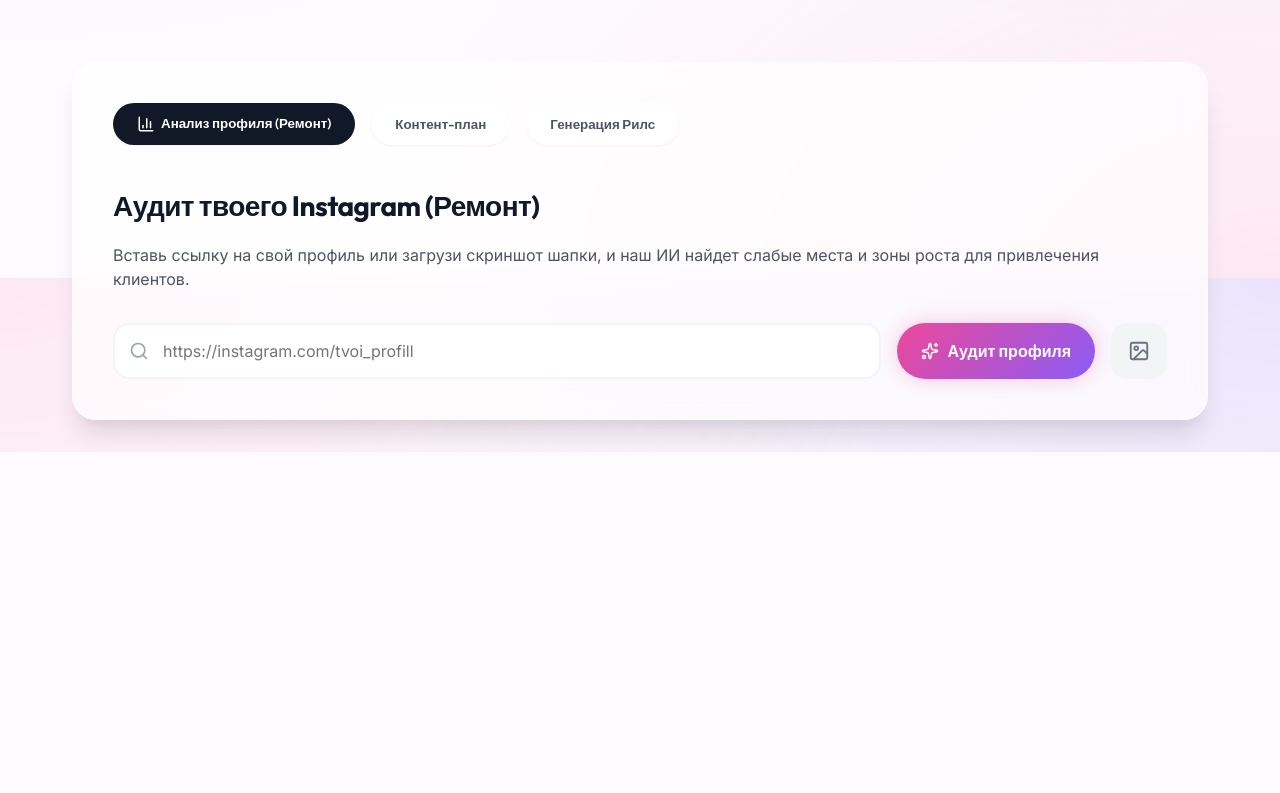
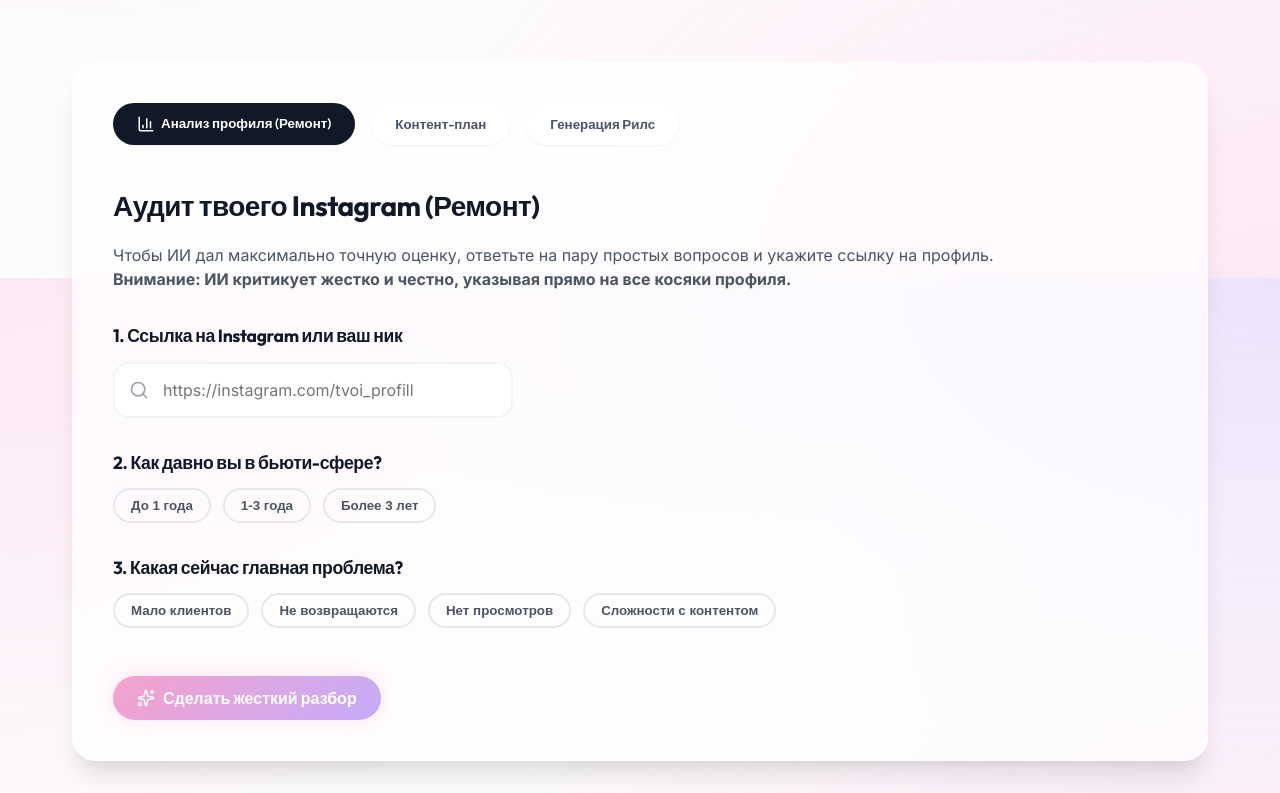
Before and after one commit to dehhaa13-collab/1234567, a React (Vite) app: page / in a window 1280 px wide. Shown: the part 522-1315 px from the top of the page. Before the commit the page ends 974 px from the top, so only its background shows below. Built offline with nearby package versions, Linux system fonts and the light colour scheme.

Commit message:
Добавлен опросник и жесткий ИИ разбор

```diff
--- a/src/components/AnalysisTab.tsx
+++ b/src/components/AnalysisTab.tsx
@@ -1,43 +1,58 @@
 import { useState } from 'react';
-import { motion } from 'framer-motion';
-import { Search, Image as ImageIcon, Sparkles, CheckCircle } from 'lucide-react';
+import { motion, AnimatePresence } from 'framer-motion';
+import { Search, Sparkles, CheckCircle, AlertTriangle } from 'lucide-react';
+
+// Жесткие и честные ответы ИИ
+const aiResults = {
+  avatar: "Очень слабо. Лицо не рассмотреть, задний фон отвлекает. Как клиент должен довериться вашей экспертности, если вы прячетесь за мыльной фотографией?",
+  bio: "Сплошная вода. Фразы 'Красота спасет мир' и 'Делаю с любовью' больше не продают. Нет уникального торгового предложения (УТП) и непонятно, как именно к вам записаться.",
+  visuals: "Ощущение хаоса. Фотографии при разном свете: где-то желтушно, где-то пересвет. Нет единого стиля, лента просто не цепляет глаз богатого клиента.",
+  colorType: "Отсутствует. Вы не определились с фирменными цветами профиля. Лента выглядит как винегрет из случайных снимков.",
+  reels: "Хуков (крючков внимания) нет. Скучный показ процесса под неактуальную музыку. Зритель свайпает ваше видео уже на 2-й секунде. Нужно срочно писать цепляющие заголовки на обложках!"
+};
 
 export const AnalysisTab = () => {
+  const [step, setStep] = useState<'form' | 'analyzing' | 'results'>('form');
   const [url, setUrl] = useState('');
-  const [isAnalyzing, setIsAnalyzing] = useState(false);
-  // eslint-disable-next-line @typescript-eslint/no-explicit-any
-  const [results, setResults] = useState<any>(null);
+  const [experience, setExperience] = useState('');
+  const [problem, setProblem] = useState('');
 
-  const handleAnalyze = () => {
-    if (!url) return;
-    setIsAnalyzing(true);
-    setResults(null);
+  const handleStartAnalysis = () => {
+    if (!url || !experience || !problem) return;
+    setStep('analyzing');
 
-    // Симуляция работы ИИ
+    // Имитация задержки загрузки
     setTimeout(() => {
-      setIsAnalyzing(false);
-      setResults({
-        avatar: "Хорошая, портретная аватарка, но не хватает контраста. Рекомендуется использовать однотонный фон, чтобы лицо выделялось.",
-        bio: "Описание четкое, но нет призыва к действию (CTA) и оффера. Клиенту непонятно, как именно к вам записаться.",
-        visuals: "Теплые пастельные тона (розовый, бежевый). Отлично подходит для бьюти-сферы и создает доверительную атмосферу.",
-        colorType: "Весенне-летняя палитра. Преобладает светлый нежный тон.",
-        reels: "Тематика рилсов отличная ('до/после', процесс работы), но не хватает хуков (заголовков) на обложках. Зритель не понимает о чем видео до его просмотра."
-      });
-    }, 2500);
+      setStep('results');
+    }, 3500);
   };
 
   return (
+    <div style={{ position: 'relative' }}>
+      <h2 style={{ marginBottom: '1rem', fontSize: '1.75rem' }}>Аудит твоего Instagram (Ремонт)</h2>
+
+      <AnimatePresence mode="wait">
+
+        {/* Шаг 1: Опросник перед анализом */}
+        {step === 'form' && (
           <motion.div
+            key="form"
             initial={{ opacity: 0, x: -10 }}
             animate={{ opacity: 1, x: 0 }}
             exit={{ opacity: 0, x: 10 }}
             transition={{ duration: 0.3 }}
           >
-      <h2 style={{ marginBottom: '1rem', fontSize: '1.75rem' }}>Аудит твоего Instagram (Ремонт)</h2>
-      <p style={{ marginBottom: '2rem', color: 'var(--text-main)' }}>Вставь ссылку на свой профиль или загрузи скриншот шапки, и наш ИИ найдет слабые места и зоны роста для привлечения клиентов.</p>
+            <p style={{ marginBottom: '2rem', color: 'var(--text-main)' }}>
+              Чтобы ИИ дал максимально точную оценку, ответьте на пару простых вопросов и укажите ссылку на профиль. <br/>
+              <b>Внимание: ИИ критикует жестко и честно, указывая прямо на все косяки профиля.</b>
+            </p>
 
-      <div style={{ display: 'flex', gap: '1rem', flexWrap: 'wrap' }}>
-        <div style={{ flex: '1 1 300px', position: 'relative' }}>
+            <div style={{ display: 'flex', flexDirection: 'column', gap: '2rem' }}>
+
+              {/* Ник/Ссылка */}
+              <div>
+                <h4 style={{ marginBottom: '0.75rem', fontSize: '1.1rem', color: '#111827' }}>1. Ссылка на Instagram или ваш ник</h4>
+                <div style={{ position: 'relative', maxWidth: '400px' }}>
                   <Search size={20} color="#9ca3af" style={{ position: 'absolute', left: '1rem', top: '50%', transform: 'translateY(-50%)' }} />
                   <input
                     type="text"
@@ -48,61 +63,134 @@
                     onChange={(e) => setUrl(e.target.value)}
                   />
                 </div>
-        <button className="btn-primary" onClick={handleAnalyze} disabled={isAnalyzing}>
-          {isAnalyzing ? 'Анализируем...' : <>
-            <Sparkles size={18} /> Аудит профиля
-          </>}
+              </div>
+
+              {/* Опыт */}
+              <div>
+                <h4 style={{ marginBottom: '0.75rem', fontSize: '1.1rem', color: '#111827' }}>2. Как давно вы в бьюти-сфере?</h4>
+                <div style={{ display: 'flex', gap: '0.75rem', flexWrap: 'wrap' }}>
+                  {['До 1 года', '1-3 года', 'Более 3 лет'].map(opt => (
+                    <button
+                      key={opt}
+                      onClick={() => setExperience(opt)}
+                      style={{
+                        padding: '0.5rem 1rem',
+                        borderRadius: '99px',
+                        border: experience === opt ? '2px solid #ec4899' : '2px solid #e5e7eb',
+                        background: experience === opt ? '#fdf2f8' : 'transparent',
+                        color: experience === opt ? '#db2777' : '#4b5563',
+                        fontWeight: 600,
+                        cursor: 'pointer',
+                        transition: 'all 0.2s'
+                      }}
+                    >
+                      {opt}
                     </button>
-        <div
-          title="Загрузить скриншот"
-          style={{ display: 'flex', alignItems: 'center', justifyContent: 'center', width: '56px', height: '56px', borderRadius: '16px', background: '#f3f4f6', cursor: 'pointer', transition: 'all 0.3s ease' }}
-          onMouseOver={(e) => e.currentTarget.style.background = '#e5e7eb'}
-          onMouseOut={(e) => e.currentTarget.style.background = '#f3f4f6'}
-        >
-          <ImageIcon size={22} color="#6b7280" />
+                  ))}
                 </div>
               </div>
 
-      {isAnalyzing && (
+              {/* Проблема */}
+              <div>
+                <h4 style={{ marginBottom: '0.75rem', fontSize: '1.1rem', color: '#111827' }}>3. Какая сейчас главная проблема?</h4>
+                <div style={{ display: 'flex', gap: '0.75rem', flexWrap: 'wrap' }}>
+                  {['Мало клиентов', 'Не возвращаются', 'Нет просмотров', 'Сложности с контентом'].map(opt => (
+                    <button
+                      key={opt}
+                      onClick={() => setProblem(opt)}
+                      style={{
+                        padding: '0.5rem 1rem',
+                        borderRadius: '99px',
+                        border: problem === opt ? '2px solid #8b5cf6' : '2px solid #e5e7eb',
+                        background: problem === opt ? '#f5f3ff' : 'transparent',
+                        color: problem === opt ? '#7c3aed' : '#4b5563',
+                        fontWeight: 600,
+                        cursor: 'pointer',
+                        transition: 'all 0.2s'
+                      }}
+                    >
+                      {opt}
+                    </button>
+                  ))}
+                </div>
+              </div>
+
+              <div style={{ marginTop: '1rem' }}>
+                <button
+                  className="btn-primary"
+                  onClick={handleStartAnalysis}
+                  disabled={!url || !experience || !problem}
+                  style={{ opacity: (!url || !experience || !problem) ? 0.5 : 1 }}
+                >
+                  <Sparkles size={18} /> Сделать жесткий разбор
+                </button>
+              </div>
+
+            </div>
+          </motion.div>
+        )}
+
+        {/* Шаг 2: Имитация анализа ИИ */}
+        {step === 'analyzing' && (
           <motion.div
-          initial={{ opacity: 0 }} animate={{ opacity: 1 }}
-          style={{ marginTop: '3rem', textAlign: 'center', padding: '3rem 0' }}
+            key="analyzing"
+            initial={{ opacity: 0 }}
+            animate={{ opacity: 1 }}
+            exit={{ opacity: 0 }}
+            style={{ textAlign: 'center', padding: '4rem 0' }}
           >
-          <div style={{ width: '48px', height: '48px', border: '4px solid #fdf2f8', borderTop: '4px solid #ec4899', borderRadius: '50%', margin: '0 auto', animation: 'spin 1s linear infinite' }} />
-          <p style={{ marginTop: '1rem', color: 'var(--primary)', fontWeight: 600, fontSize: '1.1rem' }}>ИИ сканирует твой визуал и шапку...</p>
+            <div style={{ width: '56px', height: '56px', border: '4px solid #fdf2f8', borderTop: '4px solid #ec4899', borderRadius: '50%', margin: '0 auto', animation: 'spin 1s linear infinite' }} />
+            <p style={{ marginTop: '1.5rem', color: 'var(--text-heading)', fontWeight: 600, fontSize: '1.25rem' }}>ИИ сканирует твой профиль...</p>
+            <p style={{ color: '#db2777', marginTop: '0.5rem' }}>Анализируем УТП, актуальность визуалов и хуки.</p>
             <style>{`@keyframes spin { 0% { transform: rotate(0deg); } 100% { transform: rotate(360deg); } }`}</style>
           </motion.div>
         )}
 
-      {results && !isAnalyzing && (
+        {/* Шаг 3: Честные Результаты */}
+        {step === 'results' && (
           <motion.div
-          initial={{ opacity: 0, y: 20 }} animate={{ opacity: 1, y: 0 }}
-          style={{ marginTop: '3rem' }}
+            key="results"
+            initial={{ opacity: 0, y: 20 }}
+            animate={{ opacity: 1, y: 0 }}
+            style={{ marginTop: '1rem' }}
           >
-          <h3 style={{ fontSize: '1.5rem', marginBottom: '1.5rem', color: '#111827' }}>План «ремонта» профиля</h3>
+            <div style={{ display: 'flex', alignItems: 'center', gap: '0.75rem', marginBottom: '1.5rem', background: '#fef2f2', padding: '1rem', borderRadius: '12px', border: '1px solid #fecaca' }}>
+              <AlertTriangle color="#ef4444" size={24} />
+              <p style={{ color: '#991b1b', fontSize: '0.95rem' }}>
+                <strong>Без обид, только факты.</strong> Чтобы начать получать клиентов, профиль нужно почистить. В текущем виде он не продает.
+              </p>
+            </div>
 
             <div style={{ display: 'grid', gridTemplateColumns: 'repeat(auto-fit, minmax(300px, 1fr))', gap: '1.25rem' }}>
-            <div className="result-card">
-              <h4 style={{ display: 'flex', alignItems: 'center', gap: '8px', marginBottom: '0.75rem', color: '#111827' }}><CheckCircle size={20} color="#ec4899" /> Аватарка</h4>
-              <p style={{ color: '#4b5563', fontSize: '1rem', lineHeight: '1.6' }}>{results.avatar}</p>
+
+              <div className="result-card" style={{ borderLeftColor: '#ef4444' }}>
+                <h4 style={{ display: 'flex', alignItems: 'center', gap: '8px', marginBottom: '0.75rem', color: '#111827' }}><CheckCircle size={20} color="#ef4444" /> Аватарка</h4>
+                <p style={{ color: '#4b5563', fontSize: '1rem', lineHeight: '1.6' }}>{aiResults.avatar}</p>
               </div>
 
-            <div className="result-card">
-              <h4 style={{ display: 'flex', alignItems: 'center', gap: '8px', marginBottom: '0.75rem', color: '#111827' }}><CheckCircle size={20} color="#ec4899" /> Шапка профиля и Био</h4>
-              <p style={{ color: '#4b5563', fontSize: '1rem', lineHeight: '1.6' }}>{results.bio}</p>
+              <div className="result-card" style={{ borderLeftColor: '#ef4444' }}>
+                <h4 style={{ display: 'flex', alignItems: 'center', gap: '8px', marginBottom: '0.75rem', color: '#111827' }}><CheckCircle size={20} color="#ef4444" /> Шапка профиля и Био</h4>
+                <p style={{ color: '#4b5563', fontSize: '1rem', lineHeight: '1.6' }}>{aiResults.bio}</p>
               </div>
 
-            <div className="result-card" style={{ gridColumn: '1 / -1' }}>
-              <h4 style={{ display: 'flex', alignItems: 'center', gap: '8px', marginBottom: '0.75rem', color: '#111827' }}><CheckCircle size={20} color="#ec4899" /> Визуал и Reels</h4>
+              <div className="result-card" style={{ gridColumn: '1 / -1', borderLeftColor: '#ef4444' }}>
+                <h4 style={{ display: 'flex', alignItems: 'center', gap: '8px', marginBottom: '0.75rem', color: '#111827' }}><CheckCircle size={20} color="#ef4444" /> Визуал и Reels</h4>
                 <div style={{ background: '#fdf2f8', padding: '1.25rem', borderRadius: '12px', marginTop: '1rem' }}>
-                <p style={{ marginBottom: '0.75rem' }}><strong style={{ color: '#db2777' }}>Цветотип:</strong> <span style={{ color: '#374151' }}>{results.colorType}</span></p>
-                <p style={{ marginBottom: '0.75rem' }}><strong style={{ color: '#db2777' }}>Общий визуал:</strong> <span style={{ color: '#374151' }}>{results.visuals}</span></p>
-                <p><strong style={{ color: '#db2777' }}>Рилсы:</strong> <span style={{ color: '#374151' }}>{results.reels}</span></p>
+                  <p style={{ marginBottom: '0.75rem' }}><strong style={{ color: '#db2777' }}>Общий визуал:</strong> <span style={{ color: '#374151' }}>{aiResults.visuals}</span></p>
+                  <p style={{ marginBottom: '0.75rem' }}><strong style={{ color: '#db2777' }}>Цветотип:</strong> <span style={{ color: '#374151' }}>{aiResults.colorType}</span></p>
+                  <p><strong style={{ color: '#db2777' }}>Оценка Рилсов:</strong> <span style={{ color: '#374151' }}>{aiResults.reels}</span></p>
                 </div>
               </div>
             </div>
+
+            {/* Кнопка сброса */}
+            <button onClick={() => setStep('form')} style={{ marginTop: '2rem', padding: '0.75rem 1.5rem', cursor: 'pointer', background: 'transparent', border: '1px solid #111827', borderRadius: '99px', fontWeight: 600, fontFamily: 'Outfit' }}>
+              Пройти анализ заново
+            </button>
           </motion.div>
         )}
-    </motion.div>
+
+      </AnimatePresence>
+    </div>
   );
 };
```
Lines whose indentation alone changed are shown as unchanged.
